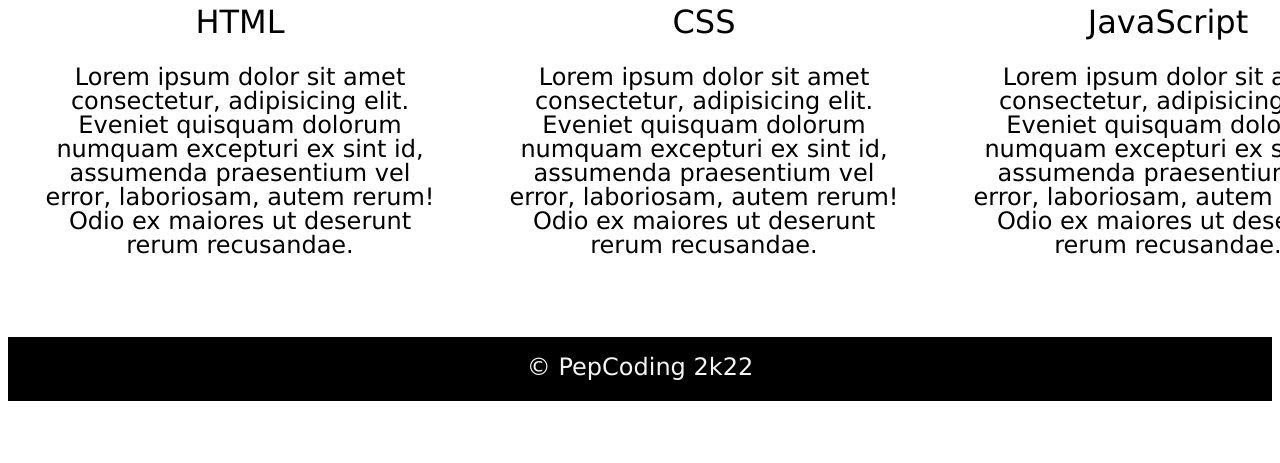
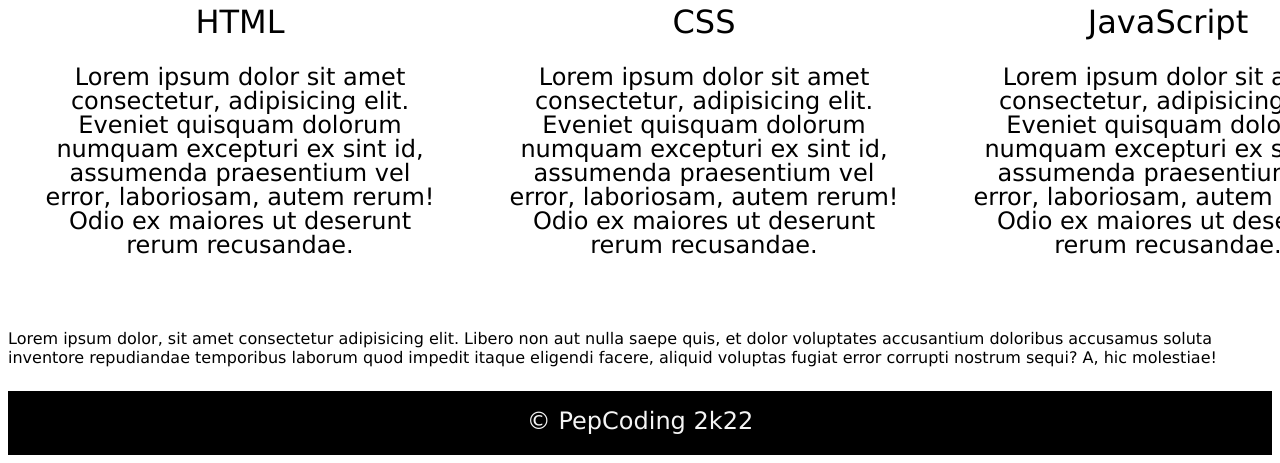
Before and after one commit to avi0926/demoSite, a plain HTML site: page index.html in a window 1280 px wide. Shown: the part 1394-1857 px from the top of the page. Before the commit the page ends 1803 px from the top, so only its background shows below. Drawn offline with Linux system fonts and the light colour scheme.

Commit message:
paragraph added

```diff
--- a/index.html
+++ b/index.html
@@ -45,6 +45,7 @@
         </div>
 
     </div>
+    <p>Lorem ipsum dolor, sit amet consectetur adipisicing elit. Libero non aut nulla saepe quis, et dolor voluptates accusantium doloribus accusamus soluta inventore repudiandae temporibus laborum quod impedit itaque eligendi facere, aliquid voluptas fugiat error corrupti nostrum sequi? A, hic molestiae!</p>
     <footer>
         <p>&copy; PepCoding 2k22 </p>
     </footer>
```
